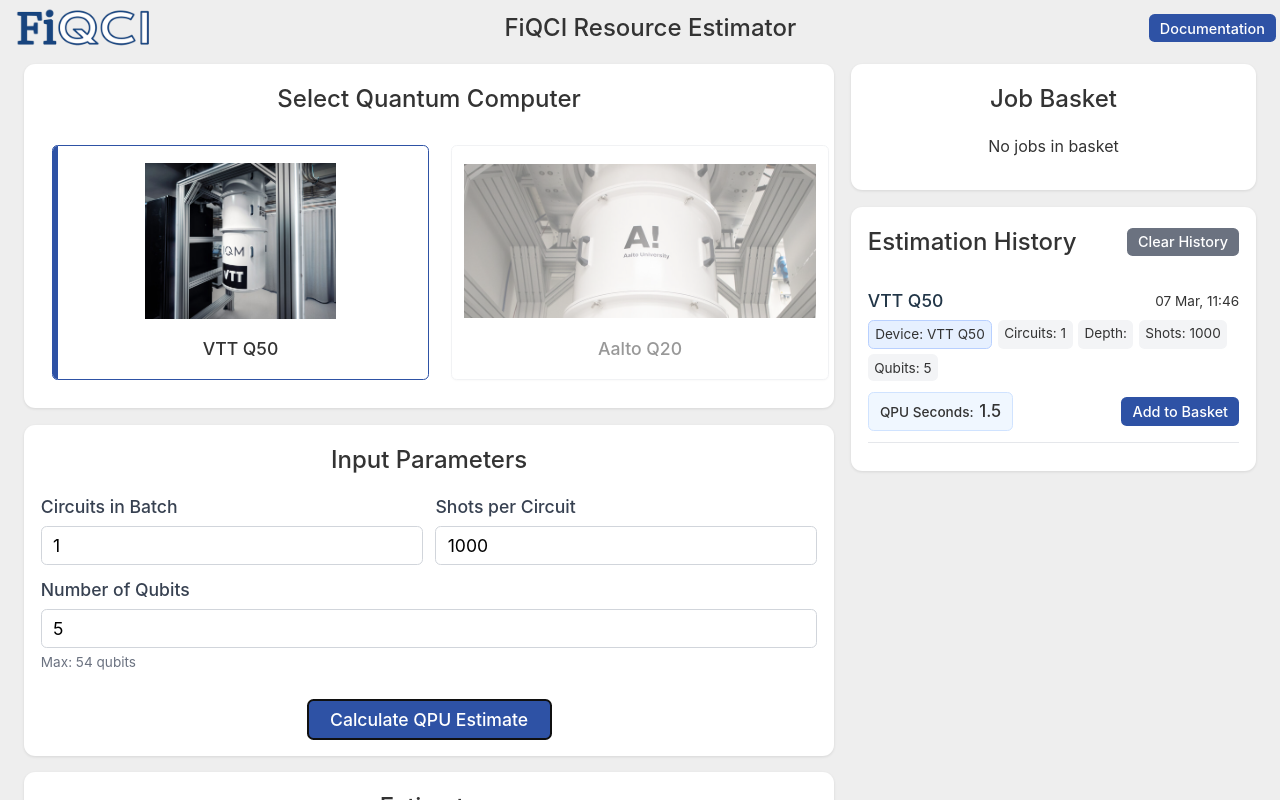
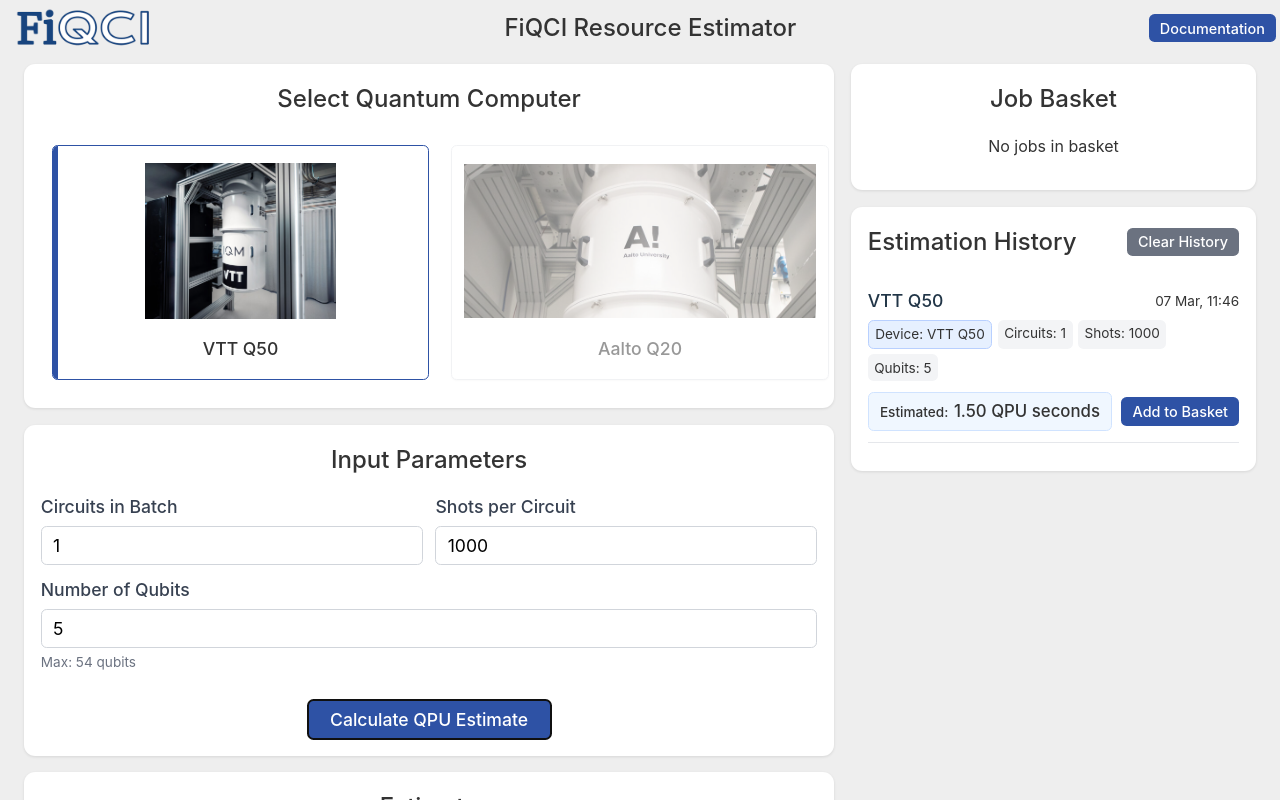
Before and after one commit to FiQCI/resource-estimator, a React (Vite) app: page / in a window 1280 px wide. Both pictures are taken after a click on the button "Calculate QPU Estimate". Built offline with nearby package versions, Linux system fonts and the light colour scheme.

Commit message:
Use dynamic QPU time units (seconds, minutes, hours) (#35)
* Add formatQPUTime, Resource estimator shows Estimates QPU minutes/hours, remove depth from Basket, use QPU hours in job basket

* Update changelog

```diff
--- a/src/components/BasketPanel.jsx
+++ b/src/components/BasketPanel.jsx
@@ -1,10 +1,15 @@
 import React from 'react';
+import { formatQPUTime, toQPUHours } from '../utils/formatQPUTime';
 
 const fontFamily = '-apple-system,BlinkMacSystemFont,"Roboto","Segoe UI","Helvetica Neue","Lucida Grande",Arial,sans-serif';
 
 const BasketPanel = ({ basket, onRemoveFromBasket, onClearBasket }) => {
-	// Calculate total QPU seconds
-	const totalQPUSeconds = basket.reduce((total, item) => total + parseFloat(item.qpuSeconds), 0).toFixed(2);
+	// Per-device QPU hours totals
+	const deviceTotals = basket.reduce((acc, item) => {
+		const key = item.deviceName || 'Unknown Device';
+		acc[key] = (acc[key] || 0) + parseFloat(item.qpuSeconds);
+		return acc;
+	}, {});
 
 	// Basket panel container styles
 	const containerStyle = {
@@ -110,11 +115,10 @@
 									Device: {item.deviceName}
 								</span>
 								<span style={paramStyle}>C: {item.params.batches}</span>
-								<span style={paramStyle}>D: {item.params.depth}</span>
 								<span style={paramStyle}>S: {item.params.shots}</span>
 								<span style={paramStyle}>Q: {item.params.qubits}</span>
 								<span style={{...paramStyle, backgroundColor: '#f0f7ff', border: '1px solid #d0e3ff', color: '#333333'}}>
-									QPU: {item.qpuSeconds}s
+									{formatQPUTime(item.qpuSeconds).label}
 								</span>
 							</div>
 						</div>
@@ -129,12 +133,15 @@
 								border: '1px solid #d0e3ff',
 								display: 'inline-block'
 							}}>
-								<div style={{fontSize: '0.9rem', color: '#333333', marginBottom: '0.35rem'}}>
-									Total QPU Seconds
+								<div style={{fontSize: '0.9rem', color: '#333333', marginBottom: '0.5rem', fontWeight: '500'}}>
+									QPU Hours per Device
 								</div>
-								<div style={{fontSize: '1.5rem', fontWeight: 'bold', color: '#333333'}}>
-									{totalQPUSeconds}
-								</div>
+								{Object.entries(deviceTotals).map(([deviceName, totalSeconds]) => (
+									<div key={deviceName} style={{display: 'flex', justifyContent: 'space-between', gap: '1.5rem', fontSize: '1.05rem', color: '#333333', marginBottom: '0.25rem'}}>
+										<span>{deviceName} QPU hours:</span>
+										<span style={{fontWeight: 'bold'}}>{toQPUHours(totalSeconds)}</span>
+									</div>
+								))}
 							</div>
 						</div>
 
--- a/src/components/HistoryPanel.jsx
+++ b/src/components/HistoryPanel.jsx
@@ -1,4 +1,5 @@
 import React from 'react';
+import { formatQPUTime } from '../utils/formatQPUTime';
 
 const fontFamily = '-apple-system,BlinkMacSystemFont,"Roboto","Segoe UI","Helvetica Neue","Lucida Grande",Arial,sans-serif';
 
@@ -137,7 +138,7 @@
 								Device: {item.deviceName}
 							</span>
 							<span style={paramStyle}>Circuits: {item.params.batches}</span>
-							<span style={paramStyle}>Depth: {item.params.depth}</span>
+
 							<span style={paramStyle}>Shots: {item.params.shots}</span>
 							<span style={paramStyle}>Qubits: {item.params.qubits}</span>
 						</div>
@@ -152,8 +153,8 @@
 								fontWeight: '500',
 								color: '#333333'
 							}}>
-								<span style={{fontSize: '0.85rem', color: '#333333', marginRight: '0.35rem'}}>QPU Seconds:</span>
-								{item.qpuSeconds}
+								<span style={{fontSize: '0.85rem', color: '#333333', marginRight: '0.35rem'}}>Estimated:</span>
+								{formatQPUTime(item.qpuSeconds).label}
 							</div>
 
 							<button
--- a/src/components/ResourceEstimator.jsx
+++ b/src/components/ResourceEstimator.jsx
@@ -4,6 +4,7 @@
 import BasketPanel from './BasketPanel';
 import JobHistoryManager from '../utils/JobHistoryManager';
 import { DEVICE_PARAMS, calculateQPUSeconds } from '../utils/ResourceEstimatorModel';
+import { formatQPUTime } from '../utils/formatQPUTime';
 
 const fontFamily = '-apple-system,BlinkMacSystemFont,"Roboto","Segoe UI","Helvetica Neue","Lucida Grande",Arial,sans-serif';
 
@@ -362,7 +363,7 @@
 									marginBottom: '0.35rem',
 									fontFamily: fontFamily
 								}}>
-									Estimated QPU Seconds
+								Estimated {formatQPUTime(estimatedQPU).unit}
 							</div>
 							<div style={{
 								fontSize: '2.1rem',
@@ -370,7 +371,7 @@
 								color: '#333333',
 								fontFamily: fontFamily
 							}}>
-									{estimatedQPU}
+								{formatQPUTime(estimatedQPU).value}
 								</div>
 							</div>
 						</div>
--- /dev/null
+++ b/src/utils/formatQPUTime.js
@@ -0,0 +1,30 @@
+/**
+ * Format QPU seconds into the most readable unit.
+ * < 60s  → "X.XX QPU seconds"
+ * < 3600s → "X.XX QPU minutes"
+ * ≥ 3600s → "X.XX QPU hours"
+ *
+ * @param {number} seconds - QPU time in seconds
+ * @returns {{ value: string, unit: string, label: string }}
+ */
+export function formatQPUTime(seconds) {
+	const s = parseFloat(seconds);
+	if (s < 60) {
+		return { value: s.toFixed(2), unit: 'QPU seconds', label: `${s.toFixed(2)} QPU seconds` };
+	} else if (s < 3600) {
+		const mins = s / 60;
+		return { value: mins.toFixed(2), unit: 'QPU minutes', label: `${mins.toFixed(2)} QPU minutes` };
+	} else {
+		const hours = s / 3600;
+		return { value: hours.toFixed(2), unit: 'QPU hours', label: `${hours.toFixed(2)} QPU hours` };
+	}
+}
+
+/**
+ * Convert seconds to QPU hours (always, for basket totals).
+ * @param {number} seconds
+ * @returns {string}
+ */
+export function toQPUHours(seconds) {
+	return (parseFloat(seconds) / 3600).toFixed(4);
+}
```
Also changed, not shown: 1 other file (tests, documents, lock files or other folders). Lines whose indentation alone changed are shown as unchanged.
